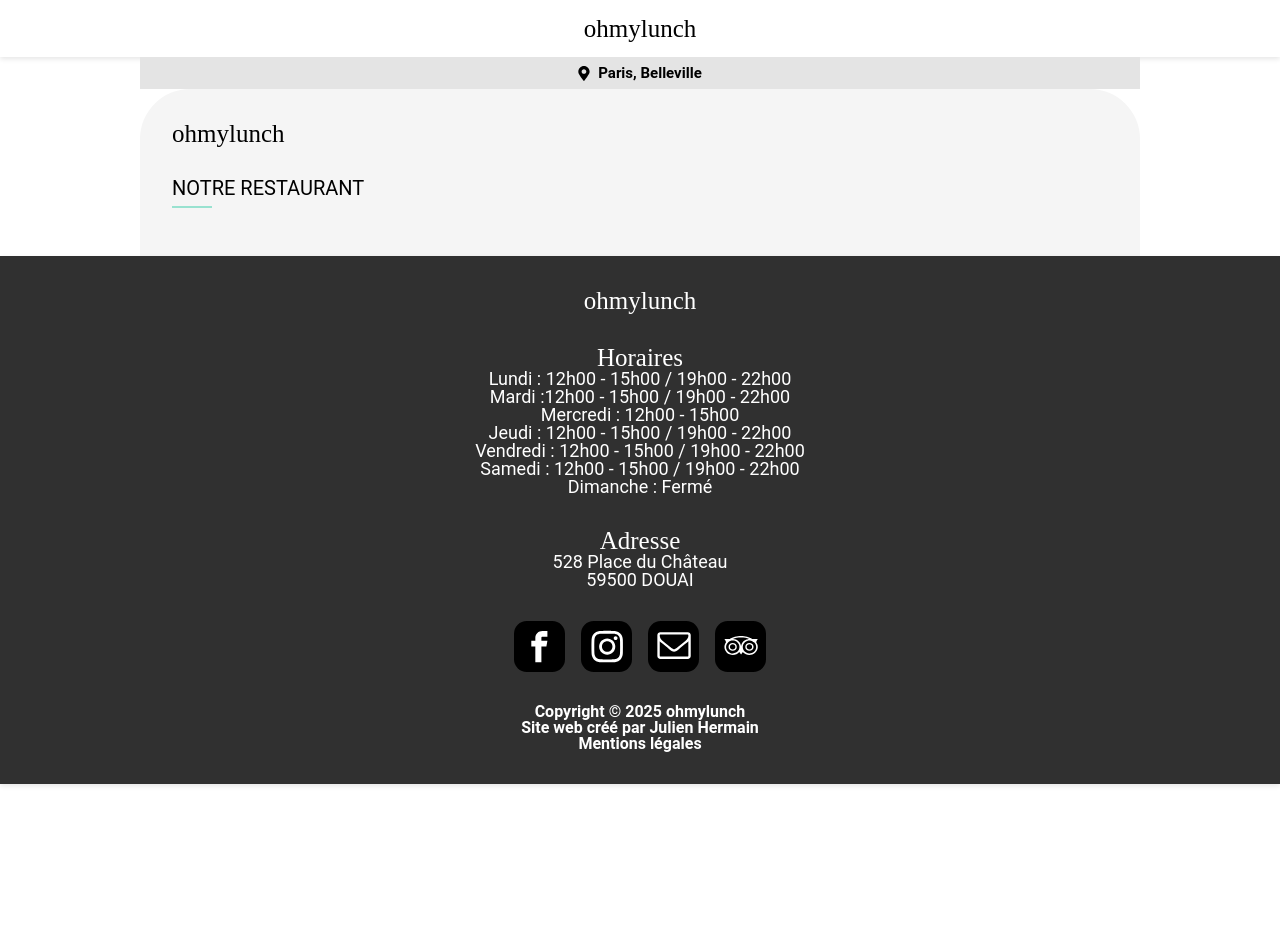
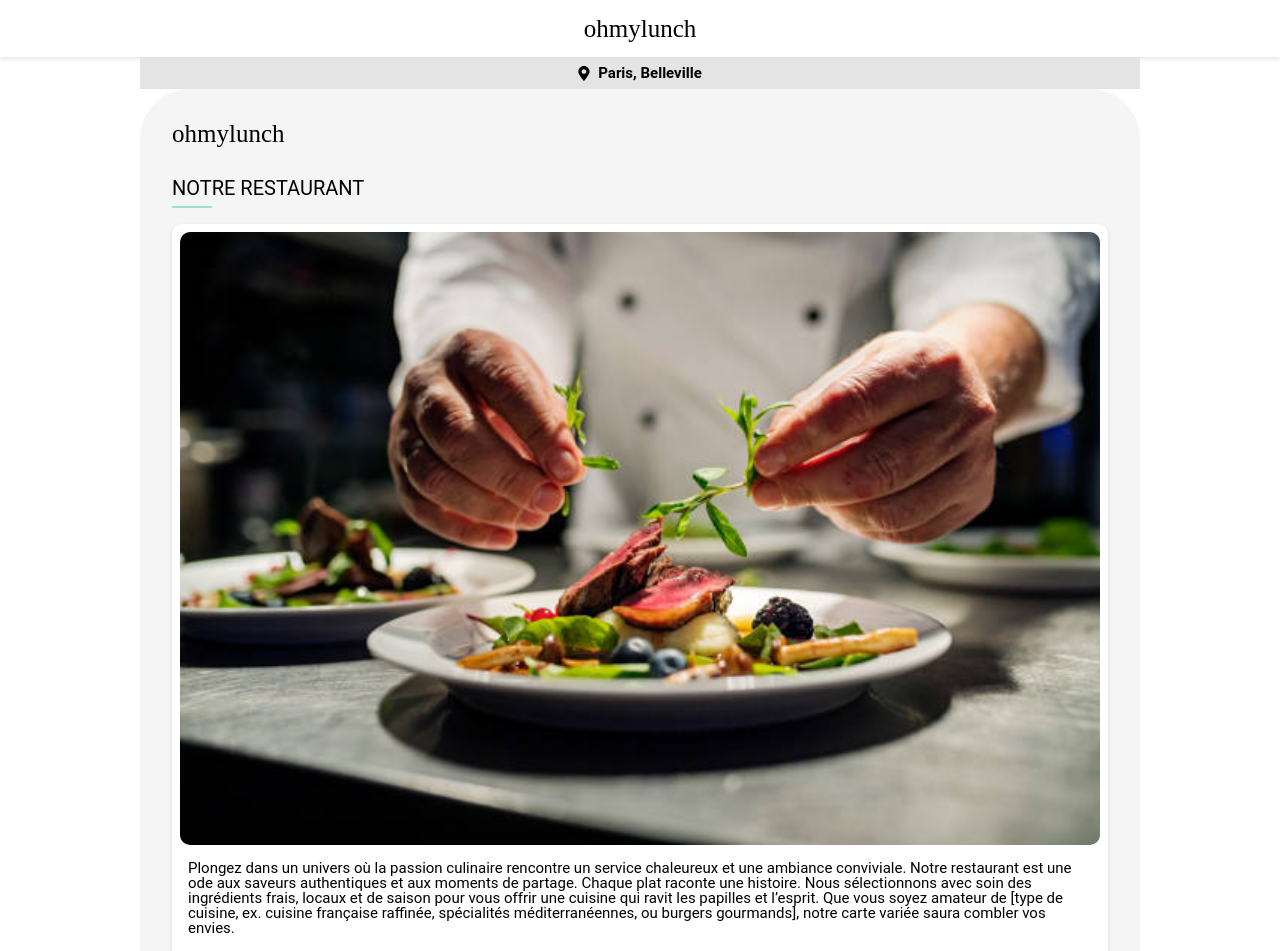
Before and after one commit to julien382/ohmylunch, a React (Vite) app: page /Histoire in a window 1280 px wide. Shown: the top 951 px of the page. Before the commit the page ends 800 px from the top, so only its background shows below. Built offline with nearby package versions, Linux system fonts and the light colour scheme; a web font is replaced by a local one.

Commit message:
add content historyCard

```diff
--- a/src/components/History/History.jsx
+++ b/src/components/History/History.jsx
@@ -1,4 +1,8 @@
 import './History.scss'
+
+import entree1 from '../../assets/img/plat.jpg';
+import entree2 from '../../assets/img/plat2.jpg';
+import entree3 from '../../assets/img/plat3.jpg';
 
 const History = () => {
     return (
@@ -7,6 +11,16 @@ const History = () => {
                 <h3 className='historyText'>NOTRE RESTAURANT</h3>
                 <span className='laCarteTypePlatsBarre'></span>
 
+                <div className='historyCard'>
+                    <img src={entree1} alt='plat' />
+                    <div className='historyCardContent'>
+                        <p>
+                            Plongez dans un univers où la passion culinaire rencontre un service chaleureux et une ambiance conviviale. Notre restaurant est une ode aux saveurs authentiques et aux moments de partage.
+                            Chaque plat raconte une histoire. Nous sélectionnons avec soin des ingrédients frais, locaux et de saison pour vous offrir une cuisine qui ravit les papilles et l’esprit. Que vous soyez amateur de [type de cuisine, ex. cuisine française raffinée, spécialités méditerranéennes, ou burgers gourmands], notre carte variée saura combler vos envies.
+                        </p>
+                    </div>
+                </div>
+
         </div>
     )
 }
--- a/src/components/History/History.scss
+++ b/src/components/History/History.scss
@@ -20,3 +20,36 @@
     margin-bottom: 0.5rem;
     margin-top: 2rem;
 }
+
+.historyCard {
+    display: flex;
+    flex-direction: column; // Changer pour colonne
+    background-color: $primary-white-color;
+    padding: 0.5rem;
+    border-radius: 10px;
+    box-shadow: 0 2px 5px rgba(0,0,0,0.1);
+    width: 100%; // Prendre toute la largeur de la page
+    margin-bottom: 1rem; // Ajouter une marge en bas pour espacer les cartes
+    box-sizing: border-box; // Assurer que le padding est inclus dans la largeur
+}
+
+.historyCard img {
+    width: 100%; // Ajuster la largeur de l'image
+    height: auto; // Conserver le ratio de l'image
+    border-radius: 10px;
+}
+
+.historyCardContent {
+    display: flex;
+    flex-direction: column;
+    justify-content: space-between;
+    width: 100%;
+    padding: 0.5rem;
+    box-sizing: border-box; // Assurer que le padding est inclus dans la largeur
+}
+
+.historyCardContent p {
+    font-size: $quaternary-font-size;
+    margin: 0.5rem 0;
+    text-align: left;
+}
```
Also changed, not shown: 5 other files (tests, documents, lock files or other folders).
